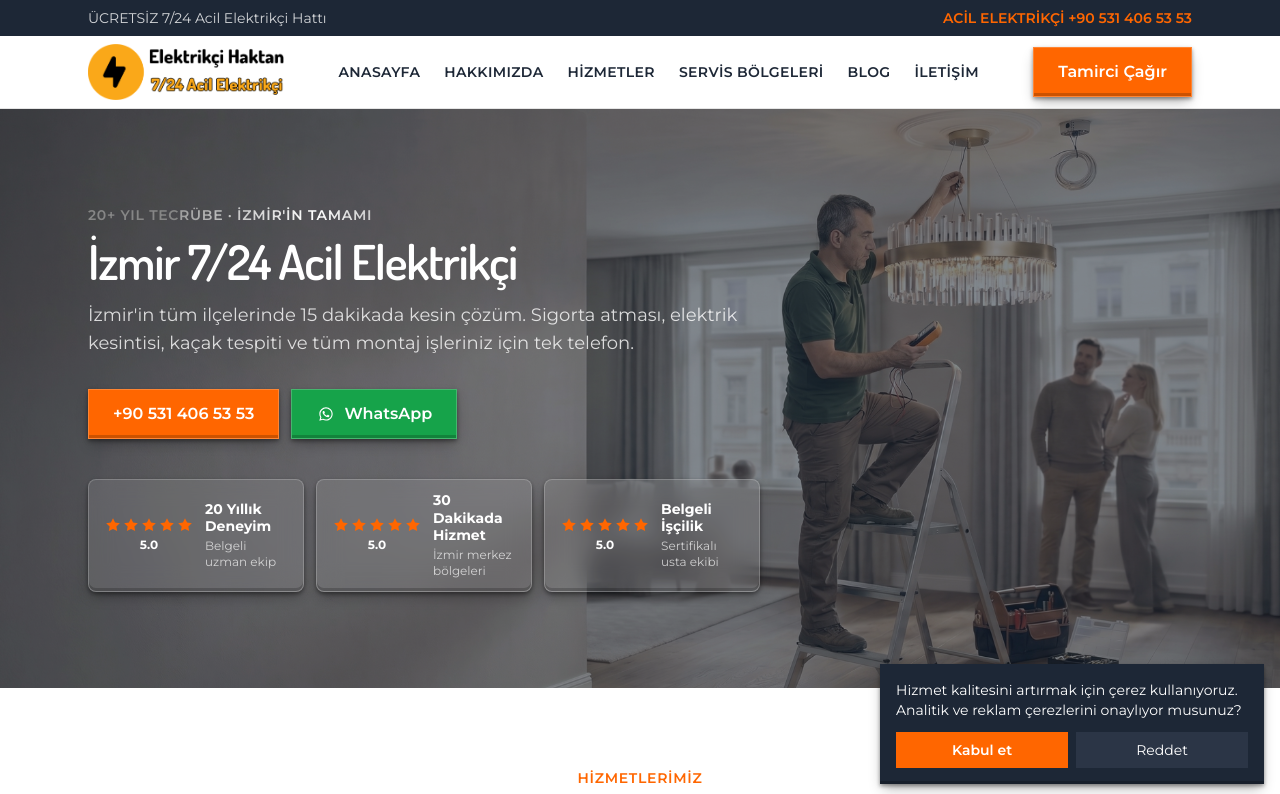
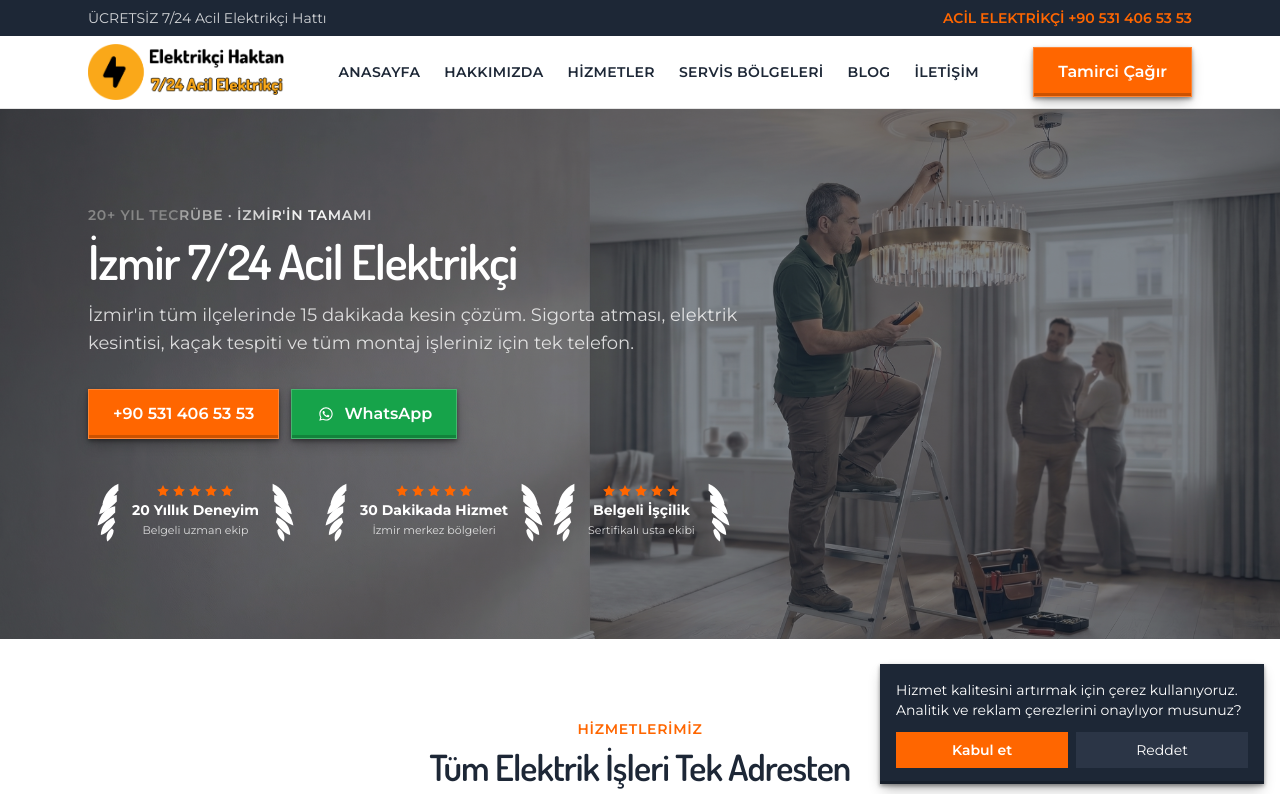
Before and after one commit to MaKiNiST19/elektrikcihaktan, a Next.js app: page / in a window 1280 px wide. Shown: the top 794 px of the page. Built offline with nearby package versions, Linux system fonts and the light colour scheme.

Commit message:
badge güncellemesi

```diff
--- a/components/foundations/rating-badge.tsx
+++ b/components/foundations/rating-badge.tsx
@@ -8,14 +8,27 @@ export function RatingBadge({
   subtitle: string;
 }) {
   return (
-    <div className="shadow-3d flex items-center gap-3 bg-white/10 backdrop-blur-md border border-white/20 rounded-lg px-4 py-3 text-white">
-      <div className="flex flex-col items-center flex-shrink-0">
-        <div className="flex gap-0.5">
+    <div className="flex items-center gap-2 text-white">
+      <svg
+        viewBox="0 0 40 80"
+        className="w-8 h-16 flex-shrink-0 text-white"
+        fill="currentColor"
+        aria-hidden="true"
+      >
+        <path d="M38 6 C 28 10, 20 20, 18 32 C 24 30, 32 22, 38 14 Z" />
+        <path d="M36 20 C 24 22, 16 32, 14 44 C 22 42, 30 34, 36 28 Z" />
+        <path d="M34 34 C 22 36, 14 46, 12 58 C 20 56, 28 48, 34 42 Z" />
+        <path d="M32 48 C 22 52, 16 60, 16 70 C 24 68, 30 60, 34 54 Z" />
+        <path d="M30 62 C 24 66, 22 72, 24 78 C 30 74, 32 68, 32 64 Z" />
+      </svg>
+
+      <div className="flex flex-col items-center text-center px-1">
+        <div className="flex gap-0.5 mb-1">
           {[...Array(5)].map((_, i) => (
             <svg
               key={i}
               viewBox="0 0 20 20"
-              className={`w-4 h-4 ${i < rating ? "text-accent" : "text-white/30"}`}
+              className={`w-3.5 h-3.5 ${i < rating ? "text-accent" : "text-white/30"}`}
               fill="currentColor"
               aria-hidden="true"
             >
@@ -23,12 +36,22 @@ export function RatingBadge({
             </svg>
           ))}
         </div>
-        <span className="text-xs font-bold mt-1">{rating}.0</span>
+        <p className="font-bold text-sm leading-tight whitespace-nowrap">{title}</p>
+        <p className="text-[11px] text-white/80 mt-0.5 whitespace-nowrap">{subtitle}</p>
       </div>
-      <div className="flex flex-col min-w-0">
-        <p className="font-bold text-sm leading-tight">{title}</p>
-        <p className="text-xs text-white/70 mt-0.5">{subtitle}</p>
-      </div>
+
+      <svg
+        viewBox="0 0 40 80"
+        className="w-8 h-16 flex-shrink-0 text-white -scale-x-100"
+        fill="currentColor"
+        aria-hidden="true"
+      >
+        <path d="M38 6 C 28 10, 20 20, 18 32 C 24 30, 32 22, 38 14 Z" />
+        <path d="M36 20 C 24 22, 16 32, 14 44 C 22 42, 30 34, 36 28 Z" />
+        <path d="M34 34 C 22 36, 14 46, 12 58 C 20 56, 28 48, 34 42 Z" />
+        <path d="M32 48 C 22 52, 16 60, 16 70 C 24 68, 30 60, 34 54 Z" />
+        <path d="M30 62 C 24 66, 22 72, 24 78 C 30 74, 32 68, 32 64 Z" />
+      </svg>
     </div>
   );
 }
```
